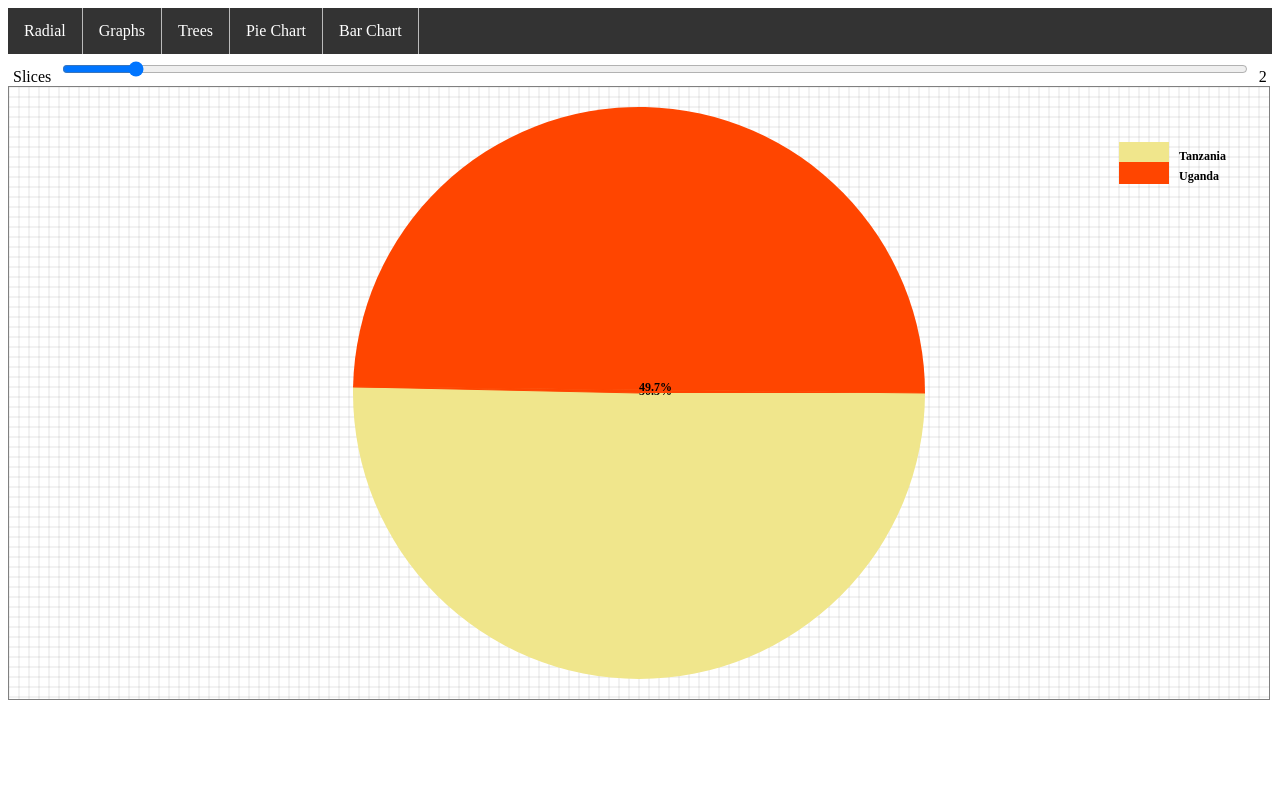
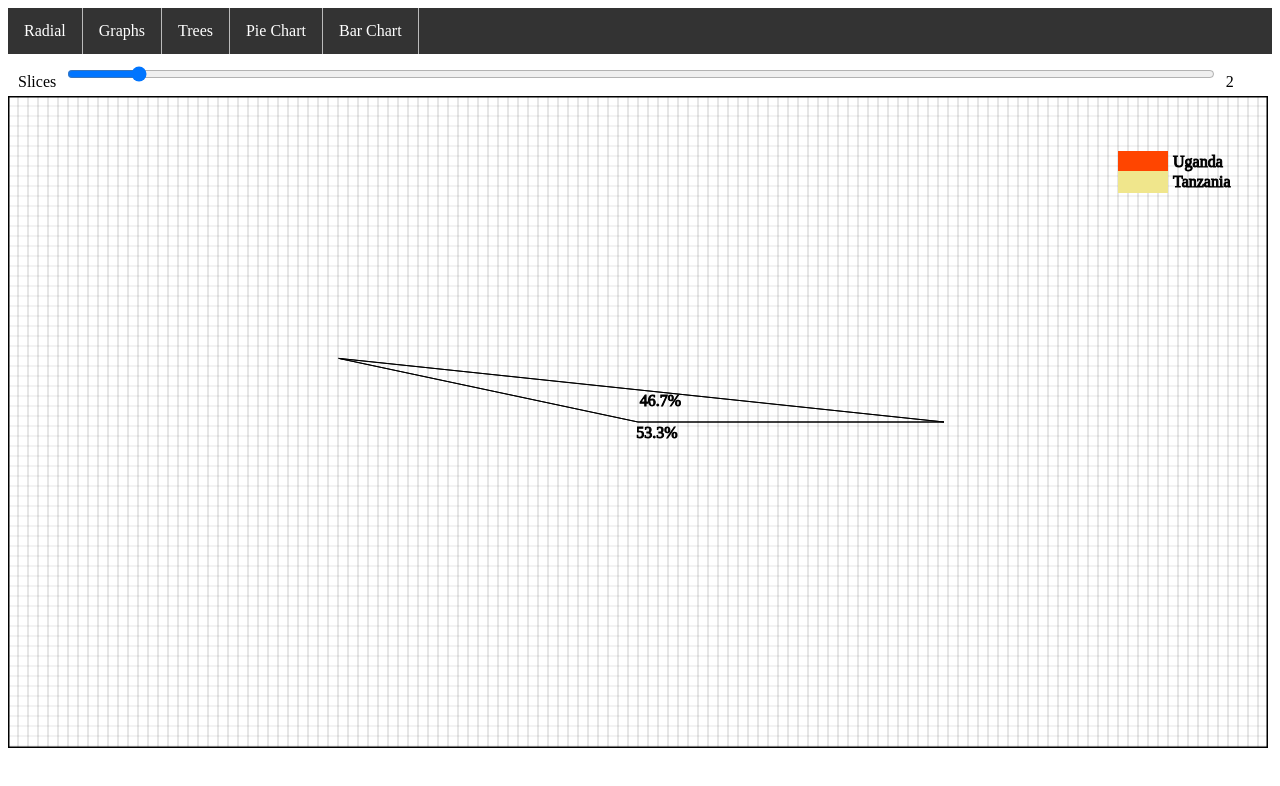
Before and after one commit to omukwenyi/jsSVGGraphics, a website with bundled scripts: page pie.html in a window 1280 px wide. Built offline with nearby package versions, Linux system fonts and the light colour scheme.

Commit message:
Initial pie chart framework

```diff
--- a/js/common.js
+++ b/js/common.js
@@ -21,6 +21,17 @@ const createSVGElement = function (tagName, attrs, children) {
     }
     return element;
 };
+
+function drawTriangle(ctx, pointA, pointB, pointC, fill, width = 1) {
+    drawLine(ctx, pointA, pointB, "black", width);
+    drawLine(ctx, pointB, pointC, "black", width);
+    drawLine(ctx, pointC, pointA, "black", width);
+}
+
+function drawLegend(ctx, x, y, width, height, fill, label, labelFill) {
+    drawRect(ctx, x, y, width, height, fill);
+    drawValue(ctx, x + width + 5, y + 5+ (height/2), label, 0);
+}
 
 function drawRect(ctx, x, y, width, height, fill) {
     ctx.appendChild(
@@ -178,7 +189,8 @@ function drawGrid(svg, width, height, gap) {
 
 export {
     createSVGElement,
-    drawRect,
+    drawTriangle,
+    drawRect, drawLegend,
     drawRectClear,
     drawValue,
     drawGrid,
--- a/js/pie.js
+++ b/js/pie.js
@@ -1,32 +1,34 @@
 "use strict";
 
+import { getPieData } from "./piedata.js";
+import { createSVGElement, drawGrid, drawValue, drawTriangle, drawLegend } from "./common.js";
+
 function draw(nodes) {
-  console.clear();
-  const canvas = document.querySelector("#canvas");
+    const canvas = document.querySelector("#svg");
     const header = document.querySelector("#title");
     const headerHeight = header.scrollHeight;
 
-  canvas.width = window.innerWidth - 20;
-  canvas.height = window.innerHeight - headerHeight - 60;
-  const cw = canvas.width;
-  const ch = canvas.height;
+    canvas.setAttribute("width", window.innerWidth - 20);
+    canvas.setAttribute("height", window.innerHeight - headerHeight - 60);
 
-  if (canvas.getContext) {
-    const ctx = canvas.getContext("2d");
-    ctx.clearRect(0, 0, cw, ch);
+    const cw = canvas.width.animVal.value;
+    const ch = canvas.height.animVal.value;
+
     const cx = cw / 2;
     const cy = ch / 2;
 
-    drawGrid(ctx, cw, ch, 10, 0.2);
-    //drawLine(ctx, [cx, 0], [cx, ch], "red", 2);
+    while (canvas.lastChild) {
+        canvas.removeChild(canvas.lastChild);
+    }
+
+    drawGrid(canvas, cw, ch, 10);
 
     let radius = Math.min(ch / 2, cw / 2) - 20;
 
     if (nodes > 0) {
-      let pie = createPieData(nodes);
+        let pie = getPieData(nodes);
 
         pie.sort((a, b) => b.value - a.value);
-
         //   console.log(pie);
 
         let sum = 0;
@@ -44,127 +46,36 @@ function draw(nodes) {
             // const degEnd = ((startAngle + angle) * 180) / Math.PI;
             const radEnd = angle + startAngle;
 
-        // console.log(degStart, degEnd);
-
             let x1 = radius * Math.cos(startAngle);
             let y1 = radius * Math.sin(startAngle);
             let x2 = radius * Math.cos(radEnd);
             let y2 = radius * Math.sin(radEnd);
 
-        drawTriangle(
-          ctx,
-          [cx, cy],
-          [cx + x1, cy + y1],
-          [cx + x2, cy + y2],
-          p.fill
-        );
+            drawTriangle(canvas, [cx, cy], [cx + x1, cy + y1], [cx + x2, cy + y2], p.fill);
 
-        drawSector(ctx, xpos, cy, radius, startAngle, radEnd, p.fill, p.fill);
+            drawSector(canvas, xpos, cy, radius, startAngle, radEnd, p.fill, p.fill);
             //console.log([x1, y1], [x2, y2]);
-        //drawCircle(ctx, (cx + (cx + x1 + cx + x2) / 2)/2, (cy + (cy + y1 + cy + y2) / 2)/2, 1);
+
             let percent = parseFloat(ratio * 100).toFixed(1) + "%";
             let valueXpos = (cx + (2 * cx + x1 + x2) / 2) / 2;
             let valueYpos = (cy + (2 * cy + y1 + y2) / 2) / 2;
 
             if (nodes == 2 && i == 0 && ratio > 0.5) {
-          drawValue(ctx, 2 * cx - valueXpos, 2 * cy - valueYpos, percent);
+                drawValue(canvas, 2 * cx - valueXpos, 2 * cy - valueYpos, percent);
             } else {
-          drawValue(ctx, valueXpos, valueYpos, percent);
+                drawValue(canvas, valueXpos, valueYpos, percent);
             }
-        drawLegend(ctx, cw - 150, 55 + i * 20, 50, 22, p.fill, p.id, "black");
+            drawLegend(canvas, cw - 150, 55 + i * 20, 50, 22, p.fill, p.id, "black");
 
             startAngle += angle;
         }
     }
-    //drawCircle(ctx, cx, cy, 1, "white", "white");
-  }
 }
 
-function drawValue(ctx, x, y, value) {
-  ctx.font = "bold 12px serif";
-  ctx.fillStyle = "black";
-  ctx.fillText(value, x, y);
-}
-function drawLegend(ctx, x, y, width, height, fill, label, labelFill) {
-  //   console.log(x, y, x + width, y + height);
-  ctx.fillStyle = fill;
-  ctx.fillRect(x, y, width, height);
+function drawSector(ctx, x, y, radius, start = 0, end = 0, stroke = "black", fill = "green") {
+    let sect = createSVGElement("circle");
 
-  ctx.font = "bold 12px serif";
-  ctx.fillStyle = labelFill;
-  ctx.fillText(label, x + width + 10, y + 0.8 * height);
-}
-
-function drawTriangle(ctx, pointA, pointB, pointC, fill, width = 1) {
-  ctx.beginPath();
-  ctx.moveTo(...pointA);
-  ctx.lineTo(...pointB);
-  ctx.lineTo(...pointC);
-  ctx.fillStyle = fill;
-  ctx.lineWidth = width;
-  ctx.strokeStyle = fill;
-  ctx.stroke();
-  ctx.fill();
-}
-
-function drawLine(ctx, begin, end, stroke = "black", width = 1) {
-  if (stroke) {
-    ctx.strokeStyle = stroke;
-  }
-
-  if (width) {
-    ctx.lineWidth = width;
-  }
-
-  ctx.beginPath();
-  ctx.moveTo(...begin);
-  ctx.lineTo(...end);
-  ctx.stroke();
-}
-
-function drawCircle(
-  ctx,
-  x,
-  y,
-  radius = 10,
-  stroke = "black",
-  fillStyle = "green"
-) {
-  ctx.strokeStyle = stroke;
-  ctx.fillStyle = fillStyle;
-  ctx.lineWidth = 1;
-  ctx.beginPath();
-  ctx.arc(x, y, radius, 0, 2 * Math.PI, true);
-  ctx.stroke();
-  ctx.fill();
-}
-
-function drawSector(
-  ctx,
-  x,
-  y,
-  radius,
-  start = 0,
-  end = 0,
-  stroke = "black",
-  fill = "green"
-) {
-  ctx.strokeStyle = stroke;
-  ctx.fillStyle = fill;
-  //   ctx.lineWidth = 1;
-  ctx.beginPath();
-  ctx.arc(x, y, radius, start, end, false);
-  //ctx.stroke();
-  ctx.fill();
-}
-
-function drawGrid(ctx, width, height, gap, lineWidth) {
-  for (let i = 0; i < width; i += gap) {
-    drawLine(ctx, [i, 0], [i, height], "gray", lineWidth);
-  }
-  for (let i = 0; i < height; i += gap) {
-    drawLine(ctx, [0, i], [width, i], "gray", lineWidth);
-  }
+    ctx.appendChild(sect);
 }
 
 let r = 2; // slices
@@ -177,12 +88,12 @@ control.oninput = () => {
 };
 
 window.onresize = () => {
-  const canvas = document.querySelector("#canvas");
+    const canvas = document.querySelector("#svg");
     const header = document.querySelector("#title");
     const headerHeight = header.scrollHeight;
 
-  canvas.width = window.innerWidth - 50;
-  canvas.height = window.innerHeight - headerHeight - 80;
+    canvas.setAttribute("width", window.innerWidth - 20);
+    canvas.setAttribute("height", window.innerHeight - headerHeight - 60);
 
     draw(r);
 };
--- a/js/piedata.js
+++ b/js/piedata.js
@@ -45,12 +45,12 @@ let colours = [
     "black",
 ];
 
-function createPieData(n) {
+function getPieData(n) {
     let pie = new Array(n);
     for (let index = 0; index < n; index++) {
         let nameIndex = parseInt((index + 1) % names.length);
         let colIndex = parseInt((index + 1) % colours.length);
-    // console.log("colour", colIndex);
+
         let val = parseInt(Math.random() * 100);
         // let val = 100;
         pie[index] = new PieRecord(names[nameIndex], val, colours[colIndex]);
@@ -58,3 +58,5 @@ function createPieData(n) {
 
     return pie;
 }
+
+export { getPieData };
--- a/pie.html
+++ b/pie.html
@@ -14,16 +14,15 @@
         <div id="menu">
 
         </div>
-        <div>
+        <div class="row">
             <label for="nodes">Slices</label>
-            <input name="nodes" type="range" id="nodes" min=1 max=20 value=2 style="width: 93%;">
+            <input name="nodes" type="range" id="nodes" min=1 max=20 value=2 style="width: 90%;">
             <label for="nodes" id="nodes-output">2</label>
         </div>
     </div>
-    <canvas id="canvas" height="400" width="500"></canvas>
+    <svg id="svg" height="400" width="500"></svg>
     <script src="js/header.js"></script>
-    <script src="js/piedata.js"></script>
-    <script src="js/pie.js"></script>
+    <script type ="module" src="js/pie.js"></script>
 </body>
 
 </html>
```
Lines whose indentation alone changed are shown as unchanged.
